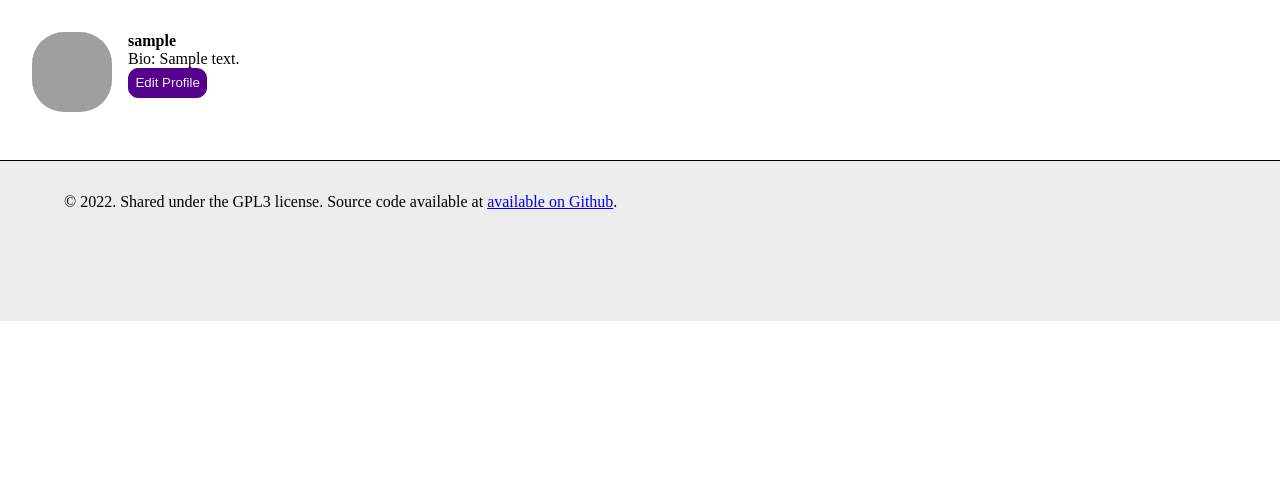
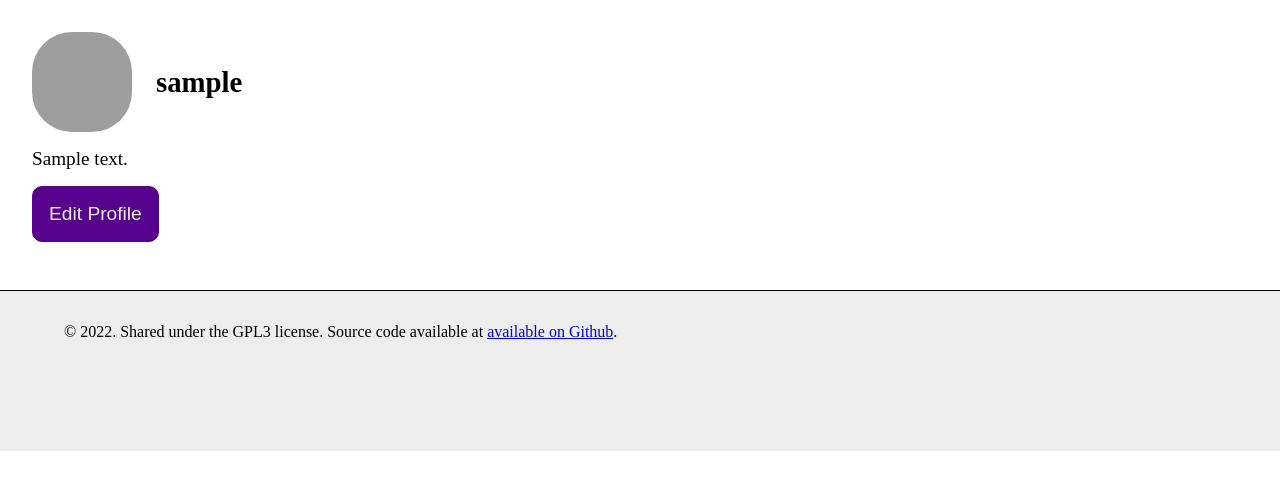
Before and after one commit to software-students-spring2024/5-final-project-spring-2024-mjetteam, a Flask app: page /profile in a window 1280 px wide. Shown: the part 80-562 px from the top of the page. Run offline with Flask 3, Linux system fonts and the light colour scheme; a database or web service that is not in the repository returns one stand-in record (values such as "Sample title"); grey boxes are pictures that could not be loaded.

Commit message:
Add front-end changes to profiles

```diff
--- a/src/static/style.css
+++ b/src/static/style.css
@@ -481,9 +481,10 @@ form div label {
   color: #ededed;
   text-decoration: none;
   cursor: pointer;
-  padding: 0.4rem;
+  padding: 1rem;
   border: #56018d 1px solid;
   border-radius: 10px;
+  font-size: 1.2rem;
 }
 
 .edit-profile-btn:hover {
@@ -507,7 +508,7 @@ form div label {
   padding: 0.4rem;
   border: #56018d 1px solid;
   border-radius: 10px;
-
+  font-size: 1.2rem;
   pointer-events: none;
 }
 
@@ -710,7 +711,7 @@ form div label {
   text-decoration: none;
   cursor: pointer;
   padding: 0.75rem;
-  border-radius: 0.2rem;
+  border-radius: 0.5rem;
 }
 
 #browse {
@@ -720,6 +721,32 @@ form div label {
 #browse-collection {
   margin: 1rem;
 }
+
+#profile-header > div:nth-child(1) {
+  display: flex;
+  align-items: center;
+  margin-bottom: 1rem;
+}
+
+#profile-header > div:nth-child(2) {
+  display: flex;
+  flex-direction: column;
+  font-size: 1.2rem;
+}
+
+#profile-header > div:nth-child(2) div {
+  margin-bottom: 1rem;
+}
+
+.profile-username {
+  font-size: 1.8rem;
+  font-weight: bold;
+  margin: 0.5rem;
+  max-width: 256px;
+  overflow: hidden;
+  text-overflow: ellipsis;
+}
+
 
 @media (min-width: 600px) {
   header,
--- a/src/templates/viewProfile.html
+++ b/src/templates/viewProfile.html
@@ -2,18 +2,22 @@
 
 <div id="profile">
   <div id="profile-header">
-    <img
-      src="{{user.pic}}"
-      alt="user profile image"
-      width="80px"
-      height="80px"
-      referrerpolicy="no-referrer"
-    />
-    <b>{{user.username}}</b>
-    <p>Bio: {{user.bio}}</p>
-    <a href="{{url_for('edit_profile')}}"
-    ><button class="edit-profile-btn">Edit Profile</button></a
-  >
+    <div>
+      <img
+        src="{{user.pic}}"
+        alt="user profile image"
+        width="100px"
+        height="100px"
+        referrerpolicy="no-referrer"
+      />
+      <div class="profile-username">{{user.username}}</div>
+    </div>
+    <div>
+      <div>{{user.bio}}</div>
+      <a href="{{url_for('edit_profile')}}">
+        <button class="edit-profile-btn">Edit Profile</button>
+      </a>
+    </div>
   </div>
 </div>
 
```
Also changed, not shown: src/templates/viewUserProfile.html (+14 -8 lines).
